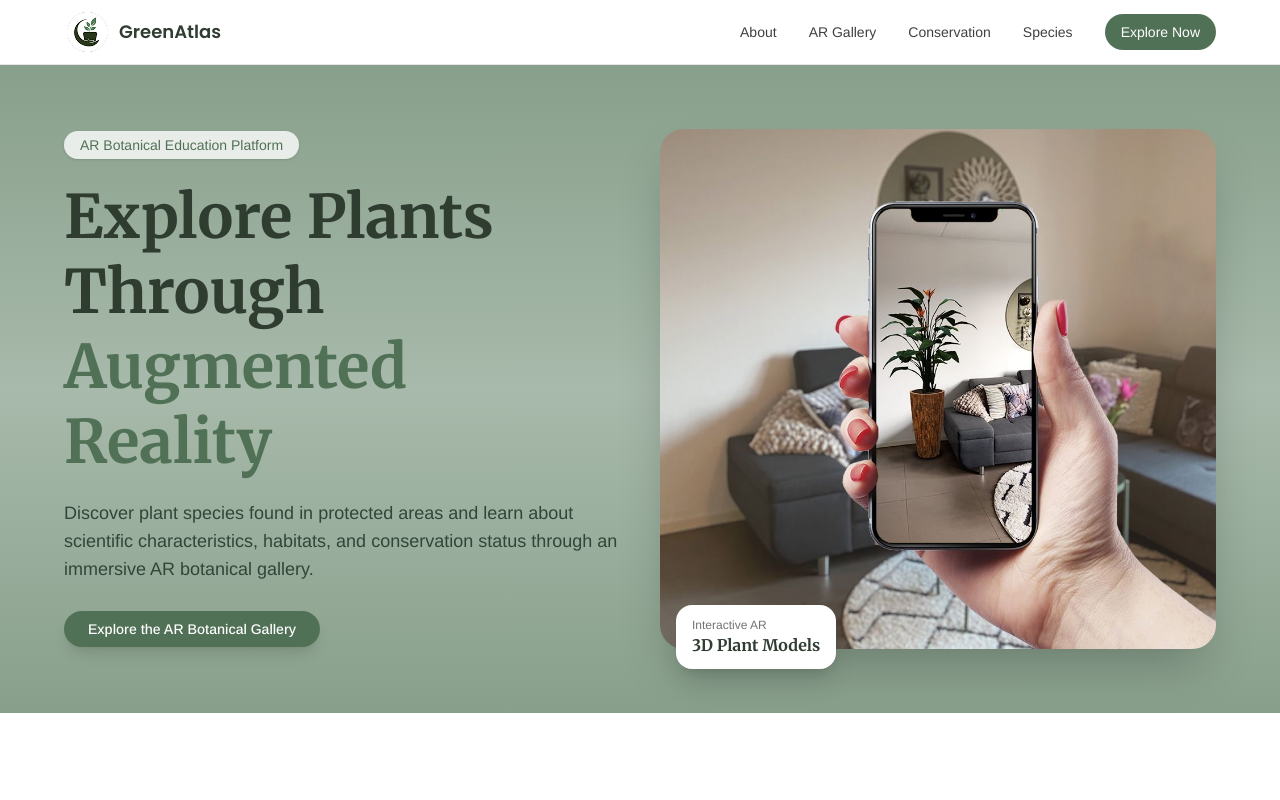
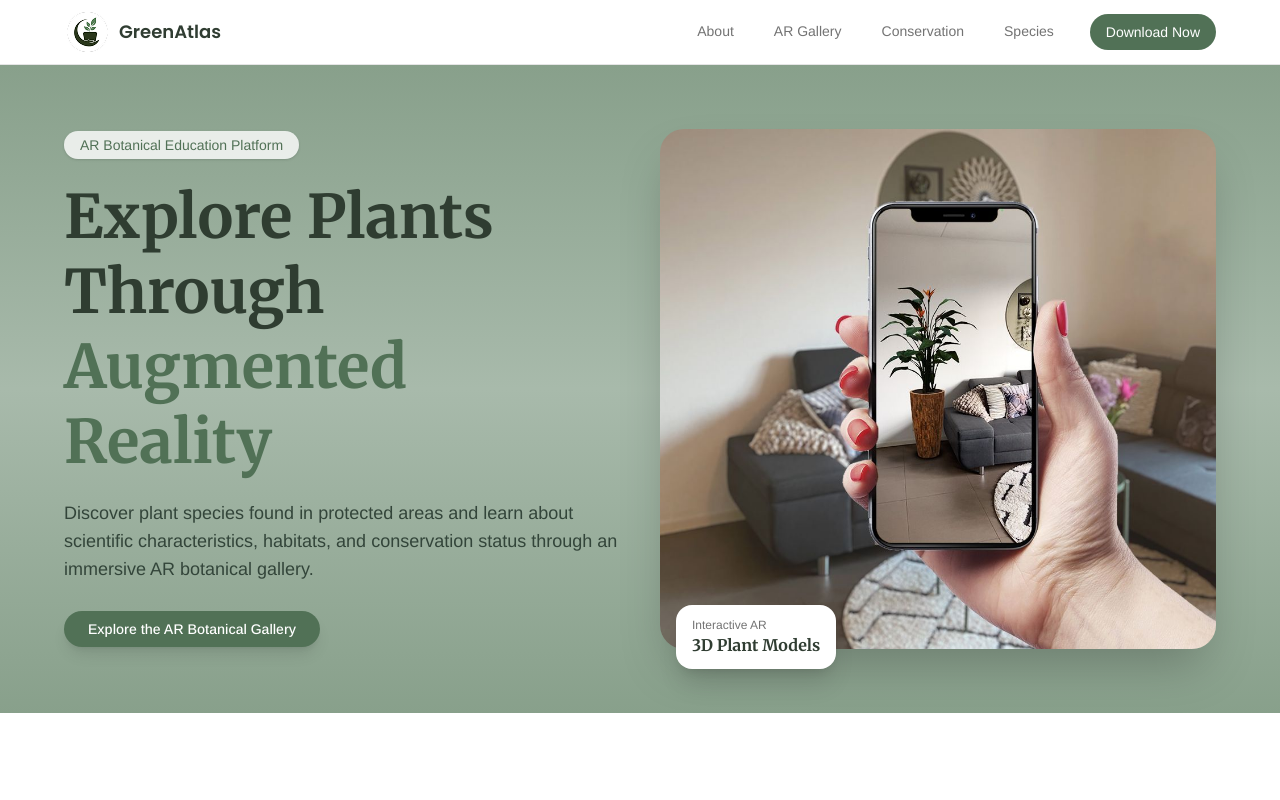
Before and after one commit to ntrces/GreenAtlas__LandingPage, a React (Vite) app in the folder LandingPage/: page / in a window 1280 px wide. Shown: the top 800 px of the page. Built offline with nearby package versions, Linux system fonts and the light colour scheme.

Commit message:
Finish Landing Page

```diff
--- a/LandingPage/src/App.jsx
+++ b/LandingPage/src/App.jsx
@@ -330,7 +330,7 @@ function App() {
 
         <section
           id="ar-gallery"
-          className="scroll-mt-28 bg-linear-to-b from-[#b6c6b8] to-[#f8faf8] px-4 py-16 md:px-8 md:py-24"
+          className="scroll-mt-15 bg-linear-to-b from-[#b6c6b8] to-[#f8faf8] px-4 py-16 md:px-8 md:py-24"
         >
           <div className="mx-auto grid max-w-6xl gap-10 md:grid-cols-2 md:items-start">
             <div className="h-130 rounded-3xl bg-cover bg-center shadow-2xl" style={{ backgroundImage: `url(${arGalleryImage})` }} />
@@ -363,7 +363,7 @@ function App() {
 
         <section
           id="conservation"
-          className="scroll-mt-28 bg-white px-4 py-16 md:px-8 md:py-24"
+          className="scroll-mt-5 bg-white px-4 py-16 md:px-8 md:py-24"
         >
           <div className="mx-auto max-w-6xl">
             <div className="mx-auto max-w-4xl text-center">
--- a/LandingPage/src/DownloadPage.jsx
+++ b/LandingPage/src/DownloadPage.jsx
@@ -53,7 +53,7 @@ export default function DownloadPage() {
             onClick={() => {
               window.location.href = '/'
             }}
-            className="rounded-md border border-[#303d3226] bg-[#e5f5e8] px-4 py-2 text-sm text-[#303d32]"
+            className="rounded-md border border-[#303d3226] bg-[#e5f5e8] px-4 py-2 text-sm text-[#303d32] cursor-pointer transition-colors hover:bg-[#d4e8d1]"
           >
             Back to Home
           </button>
--- a/LandingPage/src/NavigationBarSection.jsx
+++ b/LandingPage/src/NavigationBarSection.jsx
@@ -1,3 +1,4 @@
+import { useState } from 'react'
 import logoImage from './assets/Logo.png'
 
 const navLinks = [
@@ -8,11 +9,16 @@ const navLinks = [
 ]
 
 export const NavigationBarSection = () => {
+  const [activeTargetId, setActiveTargetId] = useState(null)
+
   const scrollToTopSection = () => {
+    setActiveTargetId(null)
     window.scrollTo({ top: 0, behavior: 'smooth' })
   }
 
   const scrollToSection = (targetId) => {
+    setActiveTargetId(targetId)
+
     const section = document.getElementById(targetId)
     if (!section) return
 
@@ -25,7 +31,7 @@ export const NavigationBarSection = () => {
         <button
           type="button"
           onClick={scrollToTopSection}
-          className="flex items-center gap-2 text-left"
+          className="flex items-center gap-2 text-left cursor-pointer"
         >
           <img
             className="h-10 w-11.75"
@@ -45,7 +51,24 @@ export const NavigationBarSection = () => {
               key={link.label}
               type="button"
               onClick={() => scrollToSection(link.targetId)}
-              className="h-9 whitespace-nowrap text-sm text-neutral-700 transition-colors hover:text-[#3c5a41]"
+              aria-current={activeTargetId === link.targetId ? 'page' : undefined}
+              className="h-9 whitespace-nowrap px-1 text-sm transition-colors cursor-pointer"
+              style={{
+                borderBottom: activeTargetId === link.targetId ? '2px solid #3c5a41' : '2px solid transparent',
+                color: activeTargetId === link.targetId ? '#2d4632' : '#737373',
+              }}
+              onMouseEnter={(e) => {
+                if (activeTargetId !== link.targetId) {
+                  e.currentTarget.style.borderBottomColor = '#3c5a41'
+                  e.currentTarget.style.color = '#3c5a41'
+                }
+              }}
+              onMouseLeave={(e) => {
+                if (activeTargetId !== link.targetId) {
+                  e.currentTarget.style.borderBottomColor = 'transparent'
+                  e.currentTarget.style.color = '#737373'
+                }
+              }}
             >
               {link.label}
             </button>
@@ -56,9 +79,9 @@ export const NavigationBarSection = () => {
             onClick={() => {
               window.location.href = '/download'
             }}
-            className="h-9 rounded-full bg-[#517156] px-4 text-sm text-white"
+            className="h-9 rounded-full bg-[#517156] px-4 text-sm text-white cursor-pointer transition-colors hover:bg-[#3c5a41]"
           >
-            Explore Now
+            Download Now
           </button>
         </nav>
       </div>
```
Also changed, not shown: 1 other file (tests, documents, lock files or other folders).
